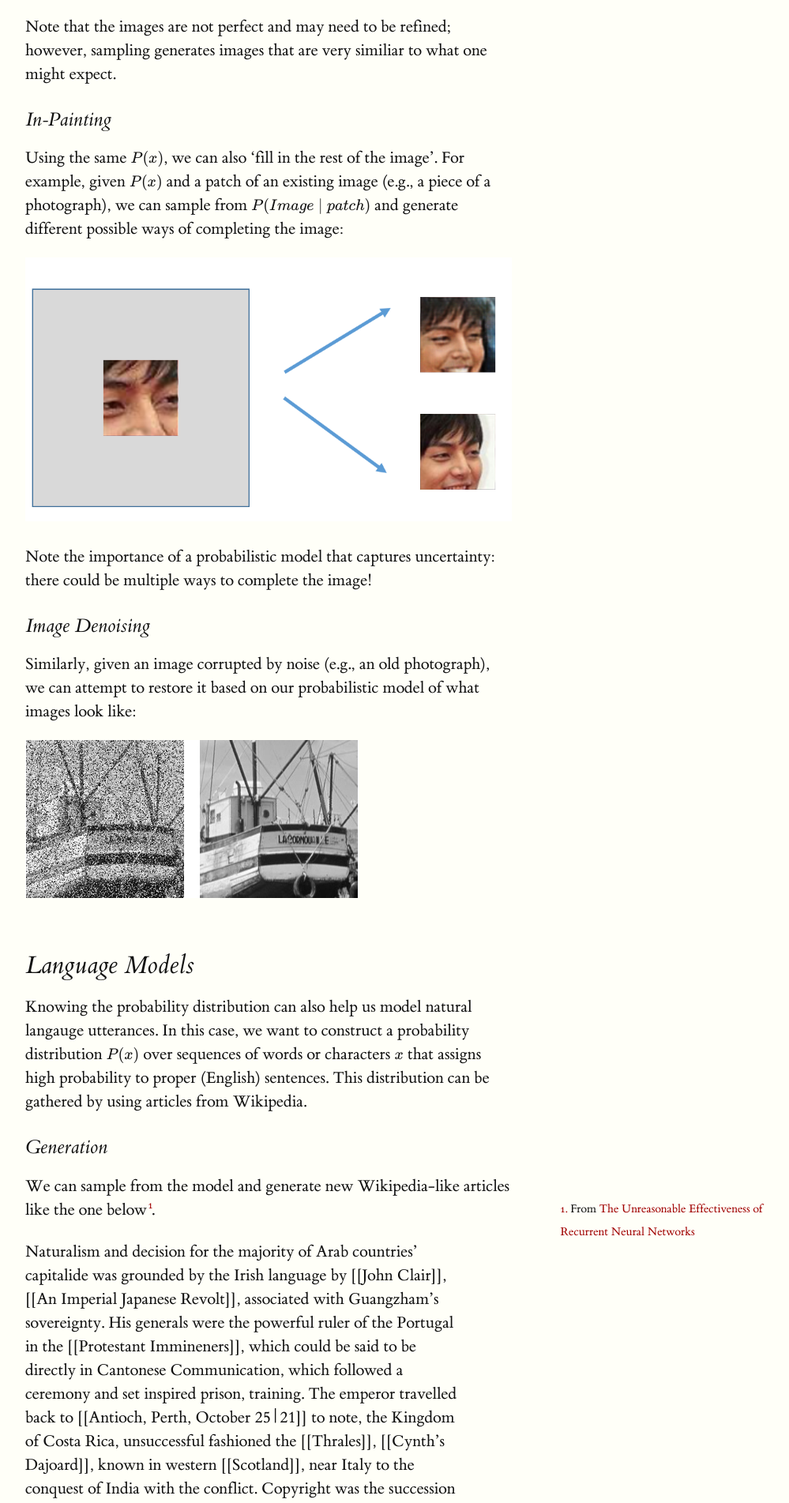
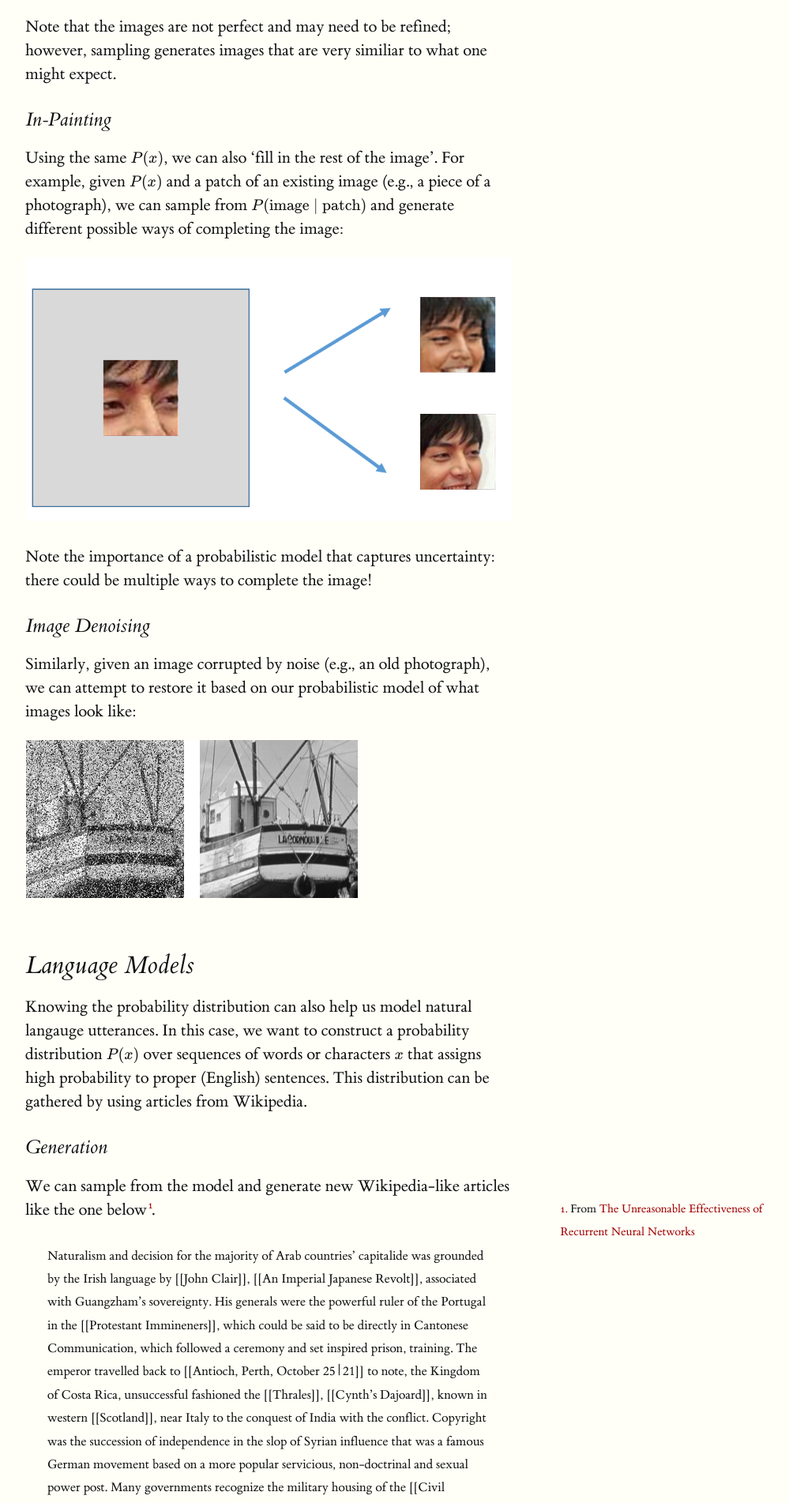
Before and after one commit to ermongroup/cs228-notes, a Jekyll site: the page built from preliminaries/applications/index.md, in a window 1280 px wide. Shown: the part 3454-5357 px from the top of the page at 79% size, without its empty margins (128-1127 px from the left). Built offline with Jekyll 4.4.1, drawn with Linux system fonts in a browser that asks for light colours; formulas are drawn with MathJax 3.

Commit message:
Rebuilt site with edits to applications page

```diff
--- a/css/tufte.scss
+++ b/css/tufte.scss
@@ -179,14 +179,14 @@ p { line-height: 2rem;
     padding-right: 0;
     vertical-align: baseline; }
 
-// blockquote p {  font-size: 1.1rem;
-//                 line-height: 1.78181818;
-//                 margin-top: 1.78181818rem;
-//                 margin-bottom: 1.78181818rem;
-//                 width: 45%;
-//                 padding-left: 2.5%;
-//                 padding-right: 2.5%; }
-//
+blockquote p {  font-size: 1.1rem;
+                line-height: 1.78181818;
+                margin-top: 1.78181818rem;
+                margin-bottom: 1.78181818rem;
+                width: 45%;
+                padding-left: 2.5%;
+                padding-right: 2.5%; }
+
 // blockquote footer { width: 45%;
 //                     text-align: right; }
 
--- a/preliminaries/applications/index.md
+++ b/preliminaries/applications/index.md
@@ -49,7 +49,7 @@ Note that the images are not perfect and may need to be refined; however, sampli
 <a id="image-inpainting"></a>
 ### In-Painting
 
-Using the same $$P(x)$$, we can also 'fill in the rest of the image'. For example, given $$P(x)$$ and a patch of an existing image (e.g., a piece of a photograph), we can sample from $$P(Image \mid patch)$$ and generate different possible ways of completing the image:
+Using the same $$P(x)$$, we can also 'fill in the rest of the image'. For example, given $$P(x)$$ and a patch of an existing image (e.g., a piece of a photograph), we can sample from $$P(\text{image} \mid \text{patch})$$ and generate different possible ways of completing the image:
 
 ![inpainting2](inpainting3.png)
 
```
